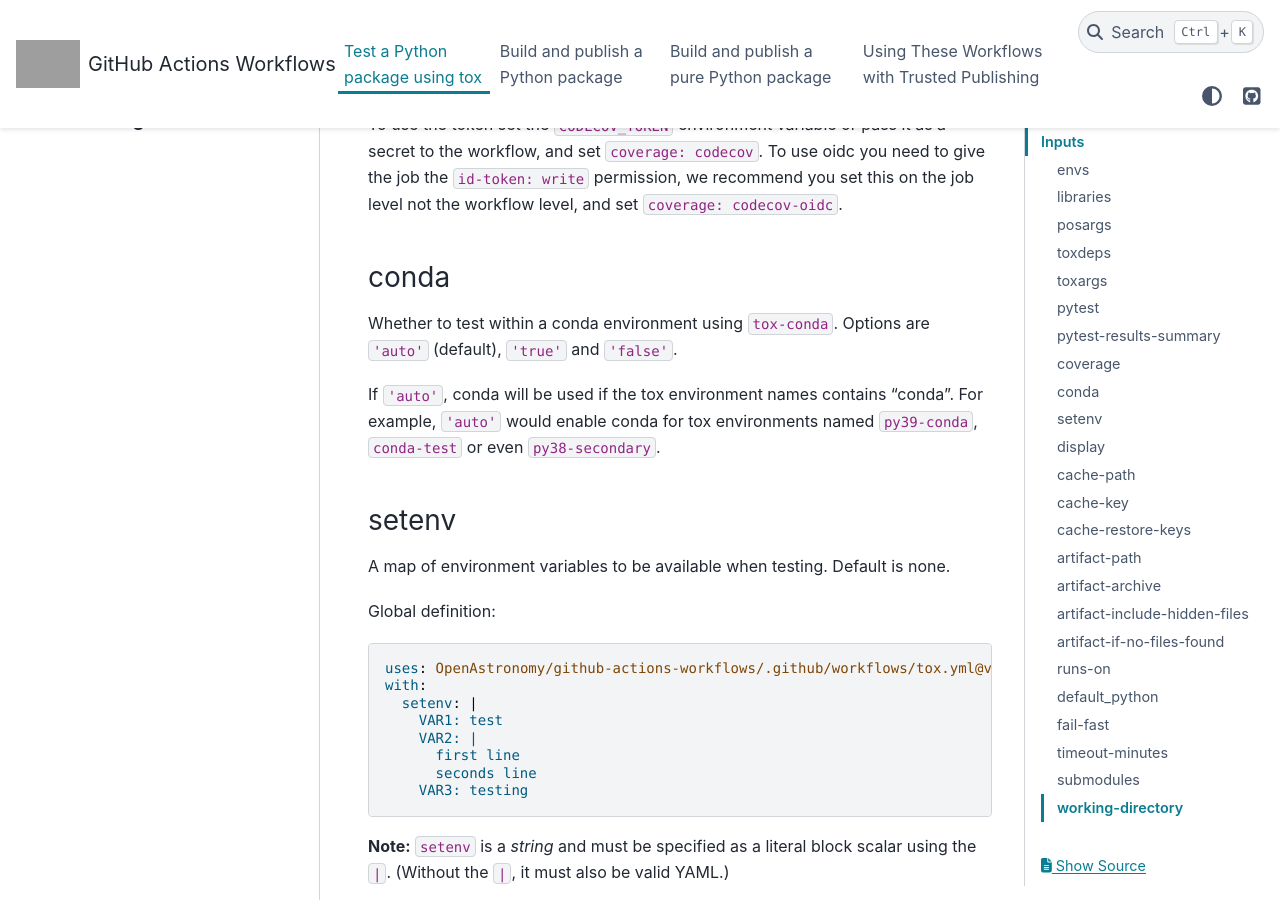
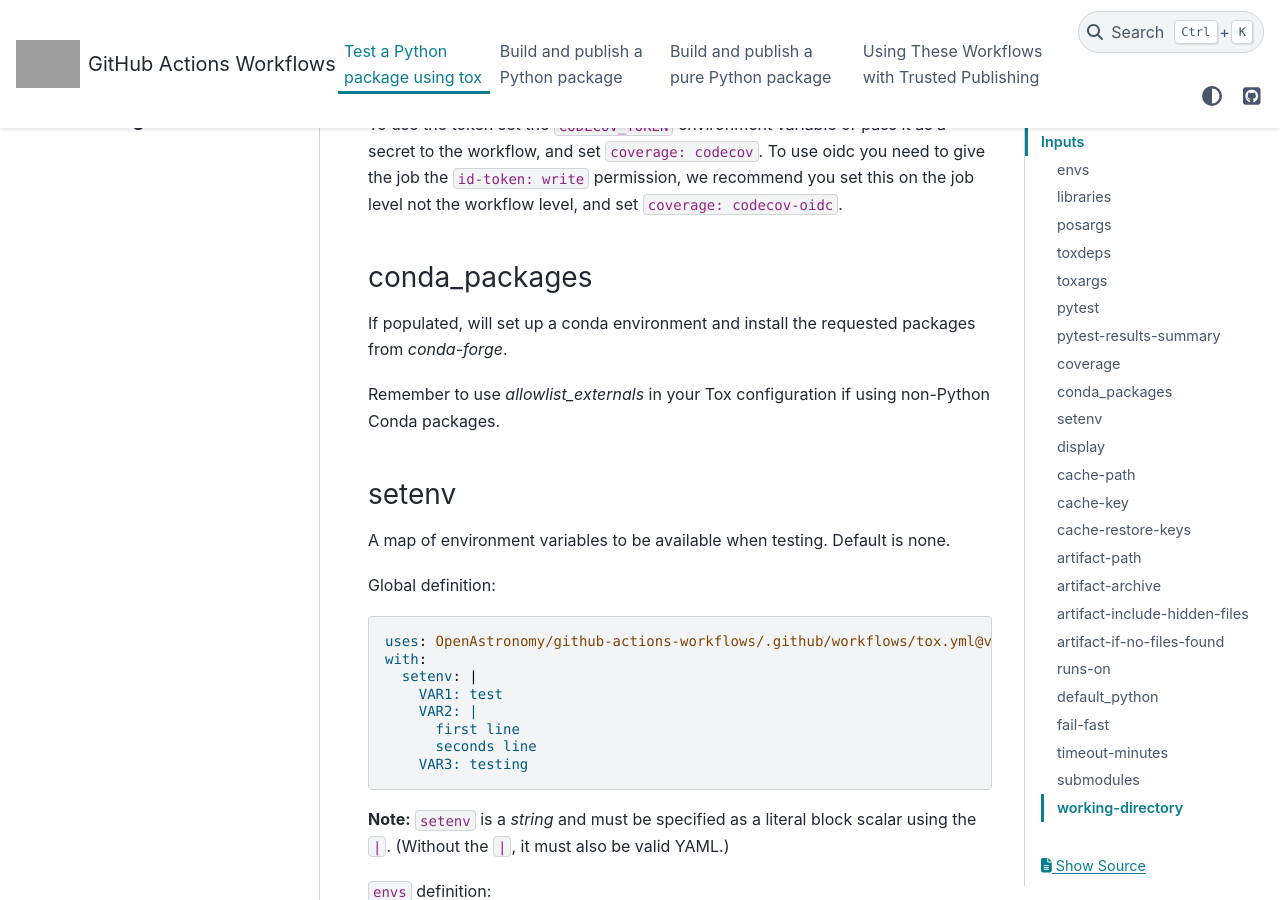
Before and after one commit to OpenAstronomy/github-actions-workflows, a Sphinx documentation site: the page built from docs/source/tox.rst, in a window 1280 px wide and 900 px high, scrolled down 5211 px. Built offline with Sphinx 7.4.7 and the PyData theme 0.15.4, drawn with Linux system fonts in a browser that asks for light colours; grey boxes are pictures that could not be loaded.

Commit message:
install `conda_packages:` directly with micromamba

```diff
--- a/docs/source/tox.rst
+++ b/docs/source/tox.rst
@@ -230,15 +230,12 @@ To use the token set the ``CODECOV_TOKEN`` environment variable or pass it as a
 To use oidc you need to give the job the ``id-token: write`` permission, we recommend you set this on the job level not the workflow level, and set ``coverage: codecov-oidc``.
 
 
-conda
-^^^^^
+conda_packages
+^^^^^^^^^^^^^^
 
-Whether to test within a conda environment using ``tox-conda``. Options
-are ``'auto'`` (default), ``'true'`` and ``'false'``.
+If populated, will set up a conda environment and install the requested packages from `conda-forge`.
 
-If ``'auto'``, conda will be used if the tox environment names contains
-“conda”. For example, ``'auto'`` would enable conda for tox environments
-named ``py39-conda``, ``conda-test`` or even ``py38-secondary``.
+Remember to use `allowlist_externals` in your Tox configuration if using non-Python Conda packages.
 
 setenv
 ^^^^^^
```
Also changed, not shown: 3 other files.
